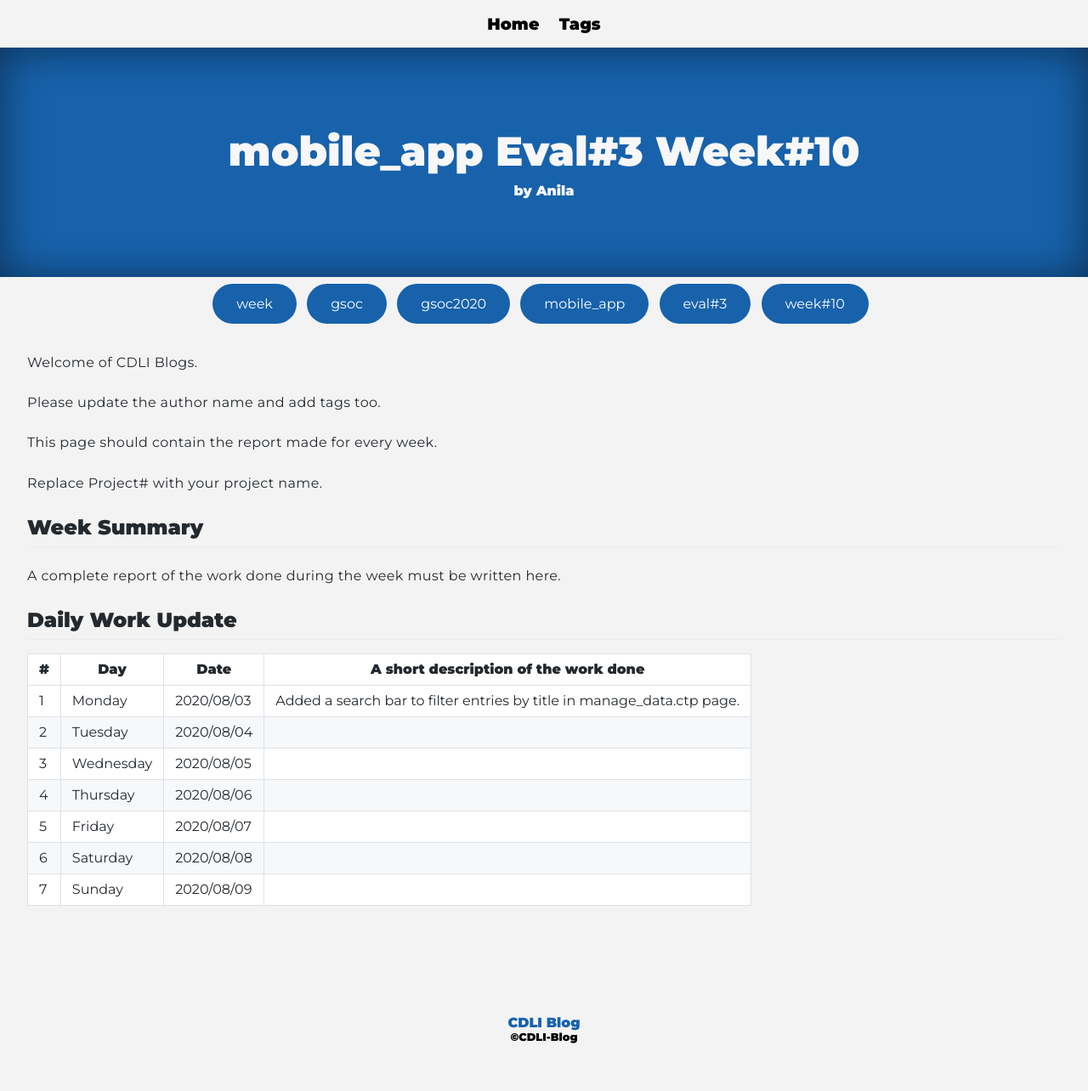
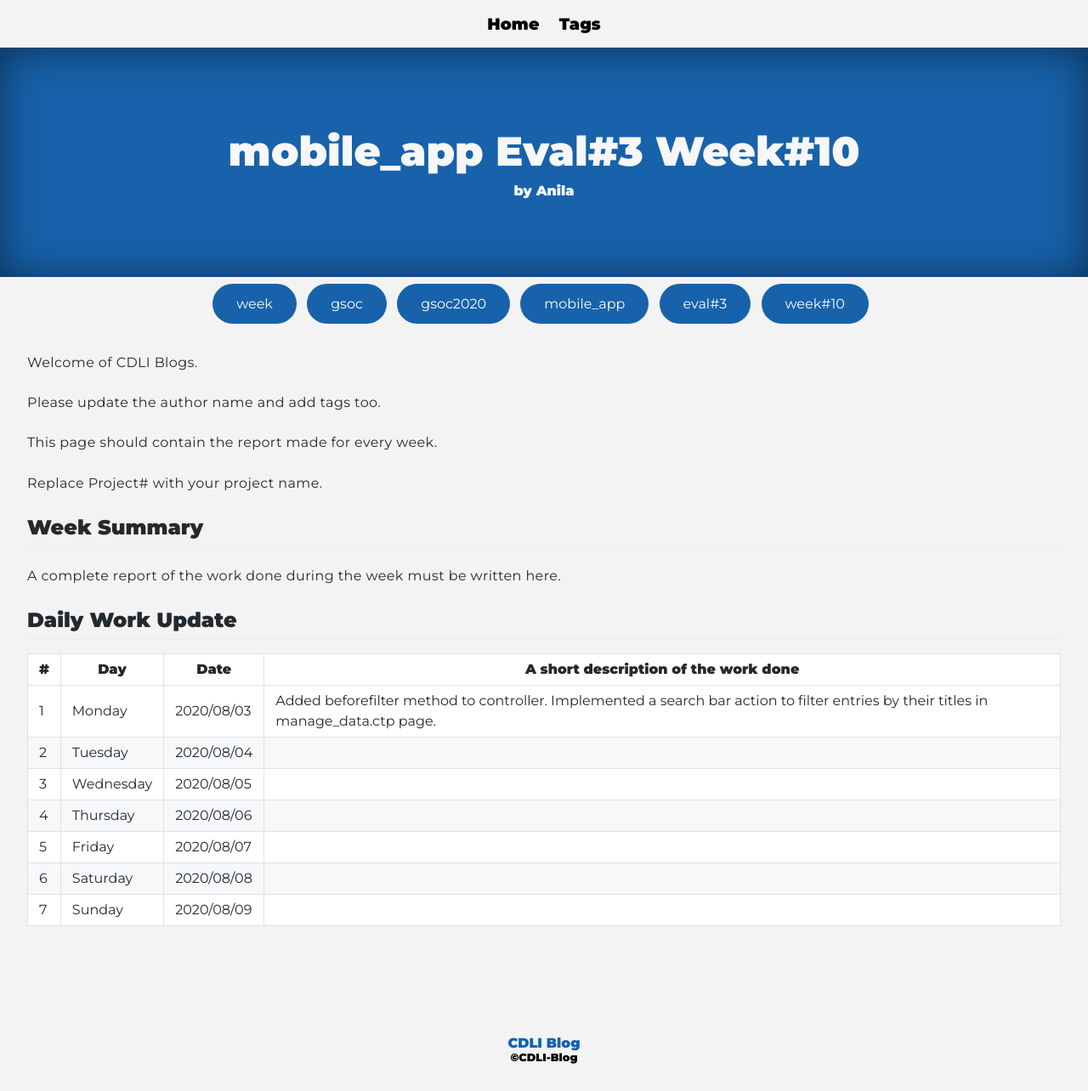
Before and after one commit to cdli-gh/blog, a Jekyll site: the page built from _blog/gsoc20/mobile_app/posts/12_week10.md, in a window 1280 px wide. Shown: the whole page at 85% size. Built offline with Jekyll 4.4.1, drawn with Linux system fonts in a browser that asks for light colours; Markdown is read by kramdown in place of the engine named in the settings; before the commit the page ends 1260 px from its top, so only the background shows below that.

Commit message:
Update 12_week10.md

```diff
--- a/_blog/gsoc20/mobile_app/posts/12_week10.md
+++ b/_blog/gsoc20/mobile_app/posts/12_week10.md
@@ -21,7 +21,7 @@ A complete report of the work done during the week must be written here.
 
 |\#|Day|Date|A short description of the work done|
 |---	|---	|---	|---	|
-|1   	| Monday 	|   2020/08/03	|Added a search bar to filter entries by title in manage_data.ctp page.   	|
+|1   	| Monday 	|   2020/08/03	|Added beforefilter method to controller. Implemented a search bar action to filter entries by their titles in manage_data.ctp page.   	|
 |2   	| Tuesday  	|   2020/08/04	|   	|
 |3   	| Wednesday  	|  2020/08/05 	|   	|
 |4   	| Thursday  	|   2020/08/06	|   	|
```
